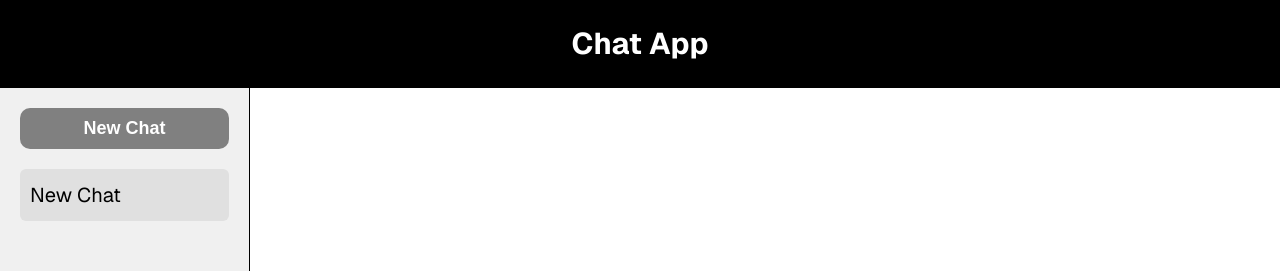
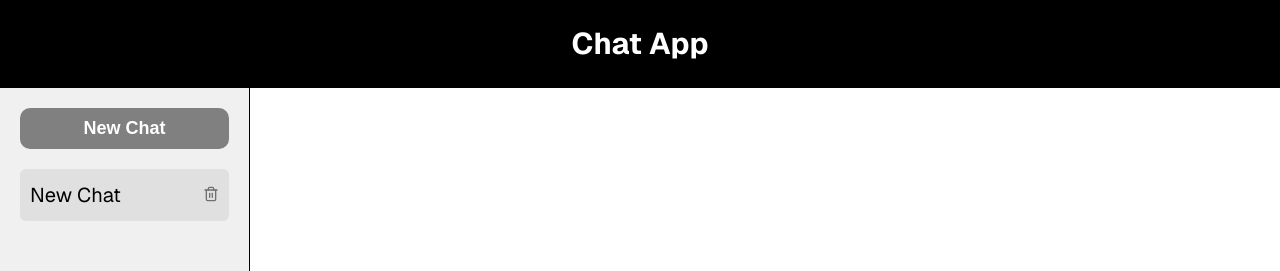
Before and after one commit to sayantan-2/chatbot, a Next.js app: page / in a window 1280 px wide. Shown: the top 271 px of the page. Built offline with nearby package versions, Linux system fonts and the light colour scheme.

Commit message:
delete btn add

```diff
--- a/package.json
+++ b/package.json
@@ -10,6 +10,7 @@
   },
   "dependencies": {
     "groq-sdk": "^0.7.0",
+    "lucide-react": "^0.446.0",
     "next": "14.2.13",
     "react": "^18",
     "react-dom": "^18",
--- a/src/app/components/ChatHistory.jsx
+++ b/src/app/components/ChatHistory.jsx
@@ -1,11 +1,13 @@
-// ChatHistory.js
+import React from "react";
 import styles from "../styles/ChatHistory.module.css";
+import { Trash2 } from "lucide-react";
 
 export default function ChatHistory({
   chatHistory,
   switchChat,
   currentChatId,
   startNewChat,
+  deleteChat,
 }) {
   return (
     <aside className={styles.sidebar}>
@@ -19,9 +21,17 @@ export default function ChatHistory({
             className={`${styles.chatHistoryItem} ${
               chat.id === currentChatId ? styles.active : ""
             }`}
-            onClick={() => switchChat(chat.id)}
           >
-            {chat.summary}
+            <span onClick={() => switchChat(chat.id)}>{chat.summary}</span>
+            <button
+              className={styles.deleteButton}
+              onClick={(e) => {
+                e.stopPropagation();
+                deleteChat(chat.id);
+              }}
+            >
+              <Trash2 size={16} />
+            </button>
           </li>
         ))}
       </ul>
--- a/src/app/page.js
+++ b/src/app/page.js
@@ -87,6 +87,20 @@ export default function Home() {
     }
   };
 
+  const deleteChat = (chatId) => {
+    setChatHistory(prevHistory => prevHistory.filter(chat => chat.id !== chatId));
+    if (currentChatId === chatId) {
+      const remainingChats = chatHistory.filter(chat => chat.id !== chatId);
+      if (remainingChats.length > 0) {
+        const latestChat = remainingChats[remainingChats.length - 1];
+        setCurrentChatId(latestChat.id);
+        setMessages(latestChat.messages);
+      } else {
+        startNewChat();
+      }
+    }
+  };
+
   const handleSubmit = async (e) => {
     e.preventDefault();
     if (!input.trim() || isLoading) return;
@@ -153,7 +167,13 @@ export default function Home() {
     <div className={styles.container}>
       <Header startNewChat={startNewChat} />
       <div className={styles.chatContainer}>
-        <ChatHistory chatHistory={chatHistory} switchChat={switchChat} currentChatId={currentChatId} startNewChat={startNewChat} />
+        <ChatHistory
+          chatHistory={chatHistory}
+          switchChat={switchChat}
+          currentChatId={currentChatId}
+          startNewChat={startNewChat}
+          deleteChat={deleteChat}
+        />
         <main className={styles.mainChat}>
           <ChatWindow messages={messages} isLoading={isLoading} />
           <InputForm
--- a/src/app/styles/ChatHistory.module.css
+++ b/src/app/styles/ChatHistory.module.css
@@ -42,11 +42,34 @@
   border-radius: 0.3rem;
   cursor: pointer;
   transition: background-color 0.3s ease;
+  display: flex;
+  justify-content: space-between;
+  align-items: center;
 }
 
 .chatHistoryItem:hover,
 .chatHistoryItem.active {
   background-color: var(--message-bg-user);
+}
+
+.chatHistoryItem span {
+  flex-grow: 1;
+  overflow: hidden;
+  text-overflow: ellipsis;
+  white-space: nowrap;
+}
+
+.deleteButton {
+  background: none;
+  border: none;
+  cursor: pointer;
+  color: var(--foreground);
+  opacity: 0.5;
+  transition: opacity 0.3s ease;
+}
+
+.deleteButton:hover {
+  opacity: 1;
 }
 
 @media (max-width: 768px) {
```
Also changed, not shown: 1 other file (tests, documents, lock files or other folders).
